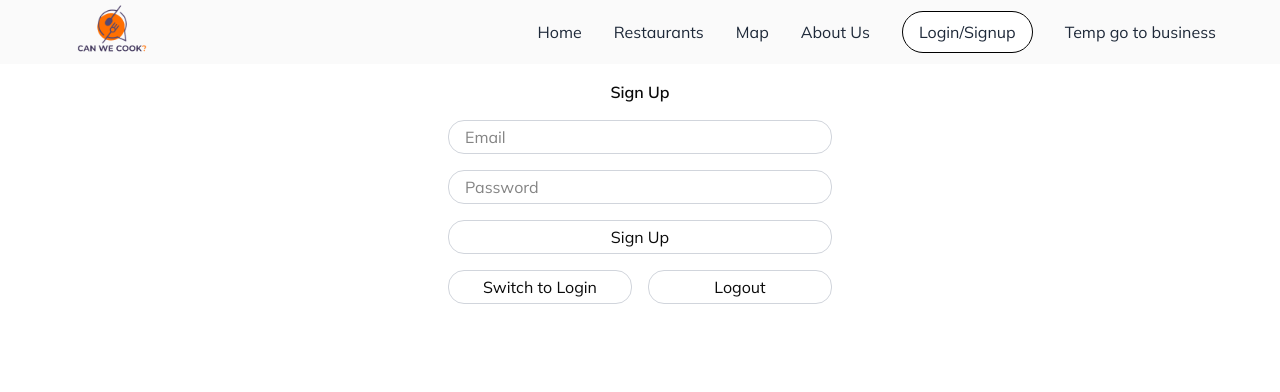
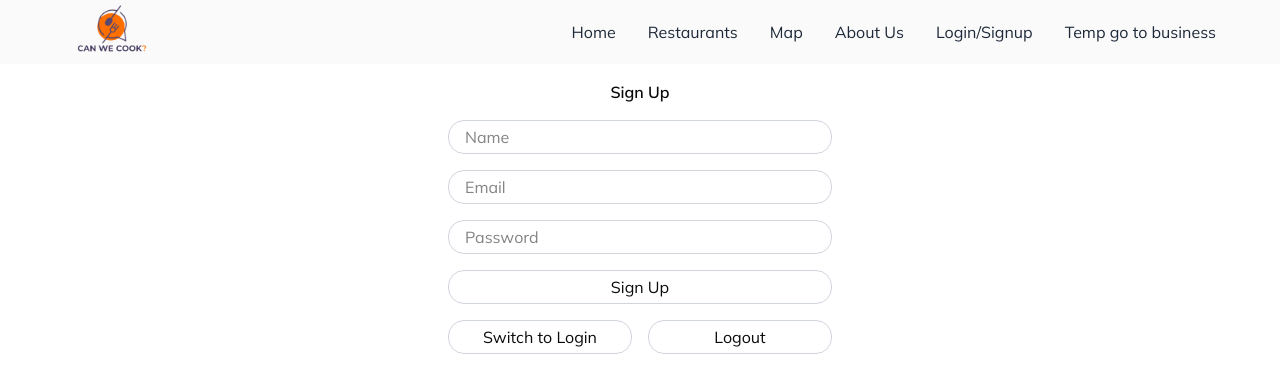
Before and after one commit to ArnoldStrdy/Can-We-Cook, a React (Vite) app: page /login in a window 1280 px wide. Both pictures are taken after a click on the button "Switch to Sign Up". Shown: the top 392 px of the page. Built offline with nearby package versions, Linux system fonts and the light colour scheme.

Commit message:
fixed some

```diff
--- a/src/components/CustomerNav.tsx
+++ b/src/components/CustomerNav.tsx
@@ -2,9 +2,9 @@ import { useNavigate } from "react-router-dom";
 import Logo from "../assets/logoNameIcon.png";
 import { useEffect } from "react";
 import { getAuth, EmailAuthProvider } from "firebase/auth";
-import * as firebaseui from 'firebaseui';
-import React from 'react';
-import { Link } from 'react-router-dom';
+import * as firebaseui from "firebaseui";
+import React from "react";
+import { Link } from "react-router-dom";
 import firebase from "firebase/compat/app";
 function CustomerNavbar() {
   const navigate = useNavigate();
@@ -13,7 +13,6 @@ function CustomerNavbar() {
   // useEffect(() => {
   //   console.log(section);
   //   console.log(url);
-
 
   const handleToggle = () => {
     const nav = document.getElementById("nav");
@@ -102,18 +101,40 @@ function CustomerNavbar() {
             >
               About Us
             </p>
-            <p
+            {firebase.auth().currentUser ? (
+              <p
+                onClick={() => {
+                  firebase.auth().signOut();
+                  navigate("/");
+                }}
+                className="font-normal cursor-pointer hover:text-[#FF6F00] transition-colors"
+              >
+                Logout
+              </p>
+            ) : (
+              <p
+                onClick={() => {
+                  navigate("/login");
+                }}
+                className="font-normal cursor-pointer hover:text-[#FF6F00] transition-colors"
+              >
+                Login/Signup
+              </p>
+            )}
+            {/* <p
               onClick={() => {
                 // contact.scrollIntoView({ behavior: "smooth" });\
-                if (firebase.auth().currentUser) {
-                  navigate("/home");
-                }
-                else {
-                  navigate('/login');
-                }
+                // if (firebase.auth().currentUser) {
+                //   navigate("/home");
+                // }
+                // else {
+                navigate("/login");
+                // }
               }}
               className="font-normal cursor-pointer bg-white px-4 py-2 rounded-full transition-colors border border-black hover:border-[#FF6F00] hover:text-[#FF6F00]"
-            >Login/Signup</p>
+            >
+              Login/Signup
+            </p> */}
             <p
               onClick={() => {
                 navigate("/business");
@@ -211,13 +232,14 @@ function CustomerNavbar() {
           onClick={() => {
             if (firebase.auth().currentUser) {
               navigate("/home");
-            }
-            else {
-              navigate('/login');
+            } else {
+              navigate("/login");
             }
           }}
           className="font-normal cursor-pointer bg-white px-4 py-2 rounded-full transition-colors border border-black hover:border-[#FF6F00] hover:text-[#FF6F00]"
-        >Login/Signup</p>
+        >
+          Login/Signup
+        </p>
         <p
           onClick={() => {
             navigate("/business");
--- a/src/pages/LoginPage.tsx
+++ b/src/pages/LoginPage.tsx
@@ -1,10 +1,12 @@
 import React, { useState } from "react";
+import { useNavigate } from "react-router-dom";
 import "firebase/compat/auth";
 import firebase from "firebase/compat/app";
 import "firebase/compat/auth";
 import { createCustomer } from "./FirebaseAPI";
 
 const LoginPage: React.FC = () => {
+  const navigate = useNavigate();
   const [email, setEmail] = useState("");
   const [password, setPassword] = useState("");
   const [error, setError] = useState("");
@@ -19,6 +21,7 @@ const LoginPage: React.FC = () => {
       console.log("User logged in successfully");
       if (auth.currentUser) {
         console.log(auth.currentUser.uid);
+        navigate("/");
       } else {
         console.log("No user is currently logged in");
       }
@@ -57,6 +60,13 @@ const LoginPage: React.FC = () => {
   return (
     <div className="flex flex-col items-center justify-center mt-20 max-w-sm mx-auto gap-4">
       <h2 className="font-semibold">{isLogin ? "Login" : "Sign Up"}</h2>
+      {!isLogin && (
+        <input
+          className="border-1 border-gray-300 w-full px-4 py-1 rounded-2xl"
+          type="text"
+          placeholder="Name"
+        />
+      )}
       <input
         className="border-1 border-gray-300 w-full px-4 py-1 rounded-2xl"
         type="email"
```
